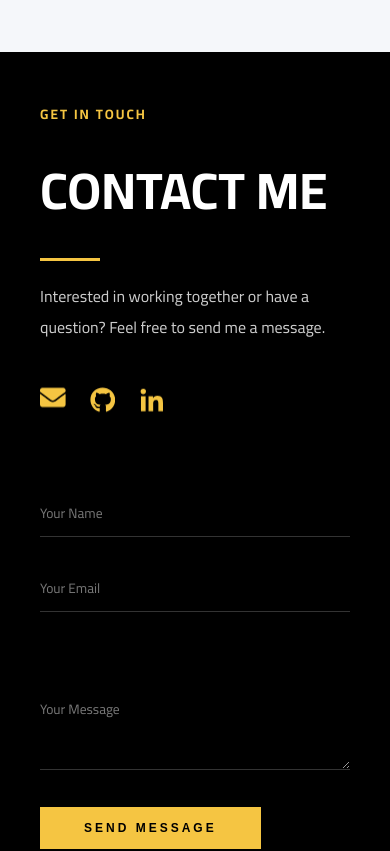
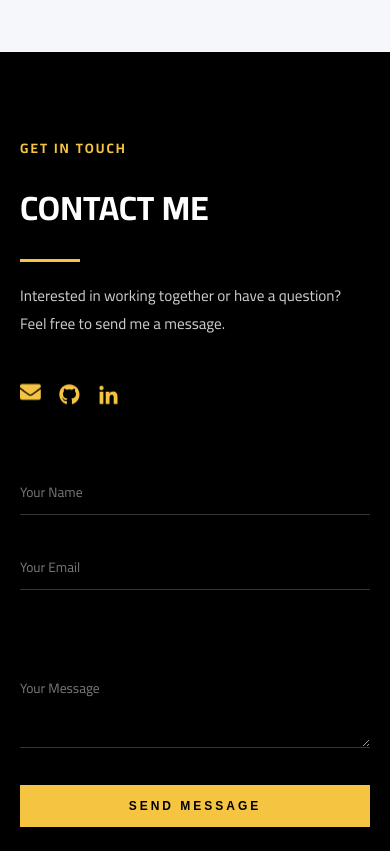
Before and after one commit to souacihadil/HADILSOUACI, a React (Create React App) app: page / in a window 390 px wide. Shown: the part 9920-10771 px from the top of the page. Built offline with nearby package versions, Linux system fonts and the light colour scheme.

Commit message:
Update Contact.css

```diff
--- a/src/pages/Contact.css
+++ b/src/pages/Contact.css
@@ -144,14 +144,51 @@
 }
 
 /* RESPONSIVE */
+/* ================== RESPONSIVE ================== */
+
+/* Tablet */
 @media (max-width: 992px) {
   .contact-section {
     padding-left: 40px;
     padding-right: 40px;
+    min-height: auto;
   }
 
   .contact-wrapper {
     grid-template-columns: 1fr;
-    gap: 60px;
+    gap: 50px;
+  }
+
+  .contact-title {
+    font-size: 2.6rem;
   }
 }
+
+/* Mobile */
+@media (max-width: 576px) {
+  .contact-section {
+    padding: 80px 20px;
+    align-items: flex-start;
+  }
+
+  .contact-title {
+    font-size: 2.1rem;
+  }
+
+  .contact-text {
+    font-size: 0.95rem;
+  }
+
+  .contact-links {
+    gap: 18px;
+  }
+
+  .contact-links a {
+    font-size: 1.3rem;
+  }
+
+  .send-btn {
+    width: 100%;
+    text-align: center;
+  }
+}
```
